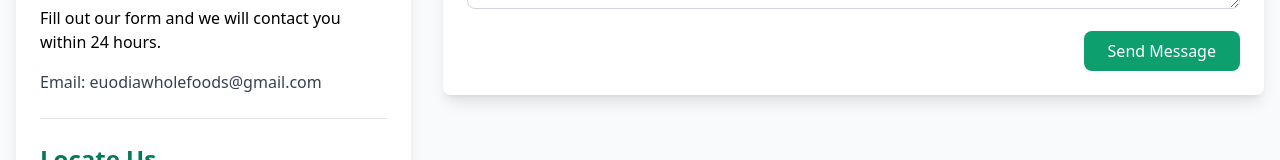
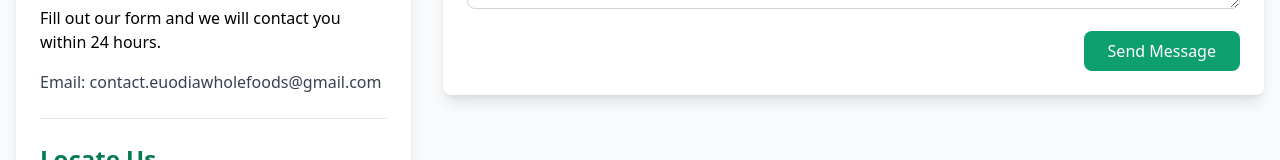
Before and after one commit to Beemhuse/euodia_foods, a Next.js app: page /contact-us in a window 1280 px wide. Shown: the part 357-517 px from the top of the page. Built offline with nearby package versions, Linux system fonts and the light colour scheme; a web font is replaced by a local one.

Commit message:
Update email address in Contact Us page

```diff
--- a/app/contact-us/page.jsx
+++ b/app/contact-us/page.jsx
@@ -82,7 +82,7 @@ const ContactUs = () => {
                   Fill out our form and we will contact you within 24 hours.
                 </p>
                 <p className="mb-2 text-gray-700 font-medium">
-                  Email: euodiawholefoods@gmail.com
+                  Email: contact.euodiawholefoods@gmail.com
                 </p>
                 <hr className="my-6 border-gray-200" />
                 <h3 className="text-2xl font-bold mb-4 text-green-600">
```
